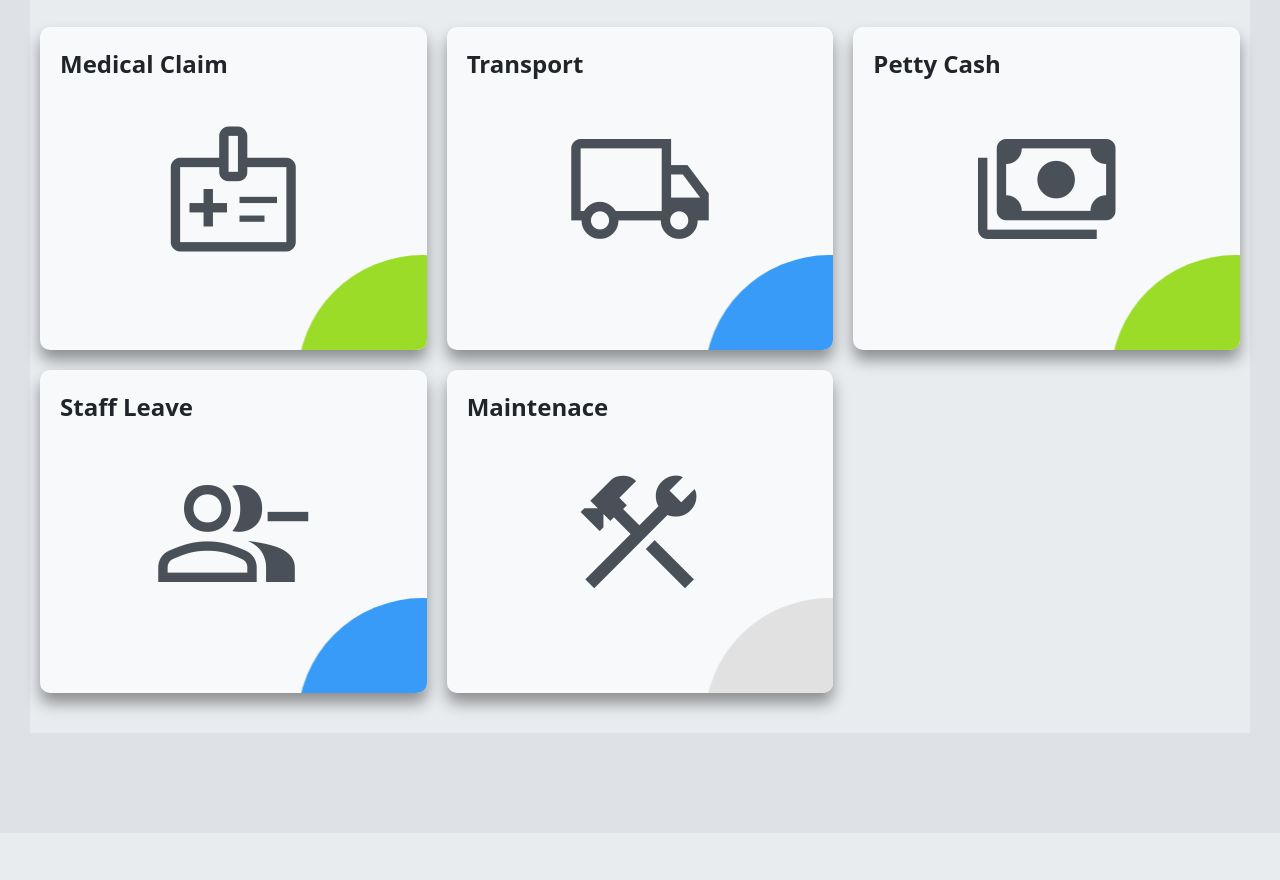
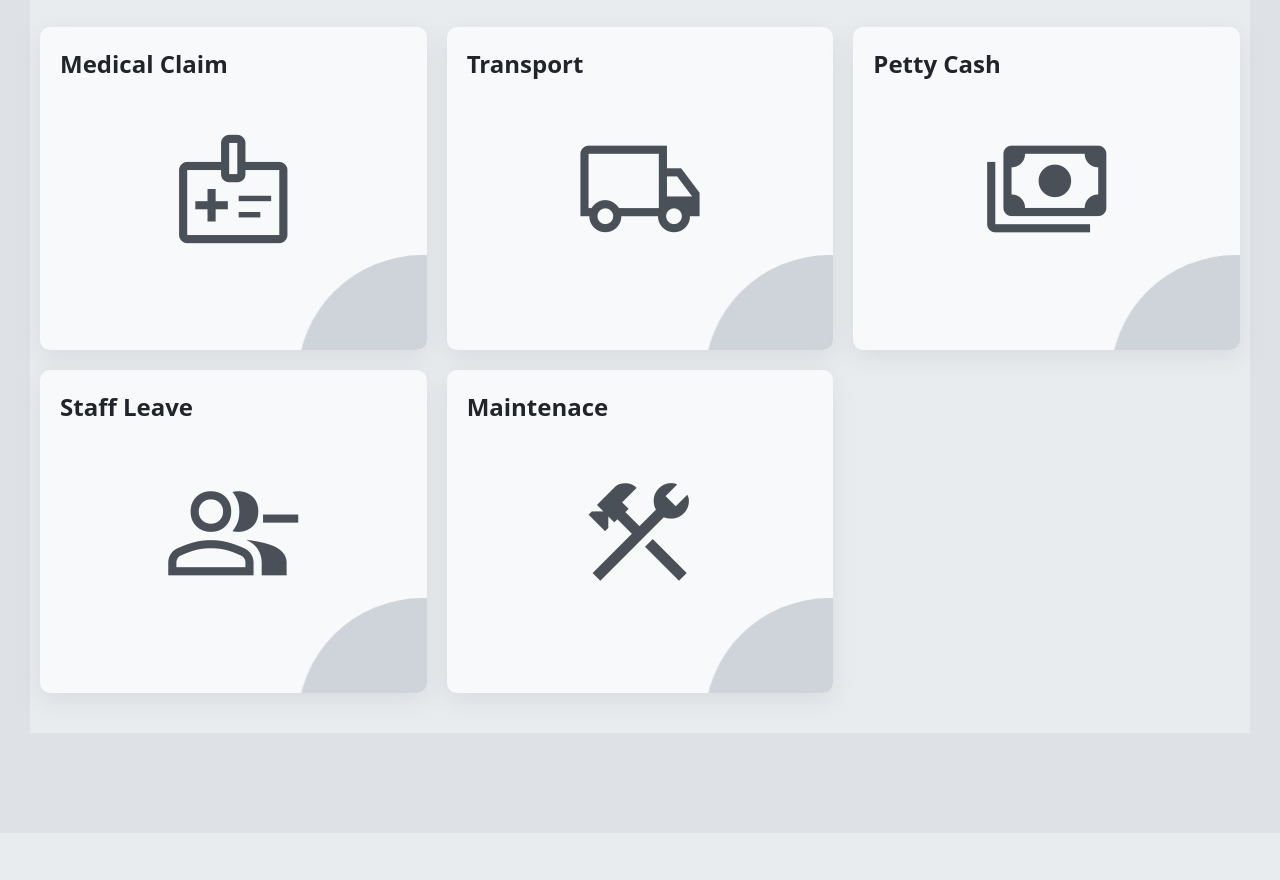
Before and after one commit to benjamin-nartey/ched-intranet, an Eleventy site: page src/index.njk in a window 1280 px wide. Shown: the part 3348-4228 px from the top of the page. Built offline with nearby package versions, Linux system fonts and the light colour scheme; Eleventy itself is replaced by a stand-in of ours; files that its build step writes are made by us from their sources; a web font is replaced by a local one.

Commit message:
boxshadow adjustments

```diff
--- a/public/css/style.css
+++ b/public/css/style.css
@@ -439,7 +439,7 @@ content: 'See Less';
 .circular-grid > .circular-card {
   width: 100%;
   height: 40rem;
-  box-shadow: 0 1rem 1.5rem rgba(0, 0, 0, 0.2);
+  box-shadow: rgba(149, 157, 165, 0.2) 0px 8px 24px;
   border-radius: 1rem;
   padding: 3rem;
   overflow: hidden;
@@ -542,7 +542,7 @@ content: 'See Less';
   transform-style: preserve-3d;
   cursor: pointer;
   border-radius: 1rem;
-  box-shadow: 0 1rem 1.5rem rgba(0, 0, 0, 0.4);
+  box-shadow: rgba(149, 157, 165, 0.2) 0px 8px 24px;
 }
 
 .requisition-grid-container .requisition-grid::before {
@@ -582,18 +582,6 @@ content: 'See Less';
 }
 
 .requisition-grid-container .requisition-grid-2::before {
-  content: "EXTERNAL";
-}
-
-.requisition-grid-container .requisition-grid-2::after {
-  content: "TRANSPORT";
-}
-
-.requisition-grid-container .requisition-grid-3::before {
-  content: "INTERNAL";
-}
-
-.requisition-grid-container .requisition-grid-3::after {
   content: "TRANSPORT";
 }
 
@@ -606,18 +594,6 @@ content: 'See Less';
 }
 
 .requisition-grid-container .requisition-grid-5::before {
-  content: "SENIOR";
-}
-
-.requisition-grid-container .requisition-grid-5::after {
-  content: "STAFF LEAVE";
-}
-
-.requisition-grid-container .requisition-grid-6::before {
-  content: "JUNIOR";
-}
-
-.requisition-grid-container .requisition-grid-6::after {
   content: "STAFF LEAVE";
 }
 
@@ -650,19 +626,8 @@ content: 'See Less';
   transition: all 0.5s;
   transform-style: preserve-3d;
   transform: translate3d(-50%, -50%, 50px);
-  font-size: 15rem;
+  font-size: 13rem;
   color: var(--text-2);
-}
-
-.requisition svg {
-  position: absolute;
-  left: 50%;
-  top: 50%;
-  z-index: 11;
-  transition: all 0.5s;
-  transform-style: preserve-3d;
-  transform: translate3d(-50%, -50%, 50px);
-  height: 30rem;
 }
 
 .requisition-grid .circle {
@@ -672,38 +637,17 @@ content: 'See Less';
   transform-style: preserve-3d;
   transform: translate3d(95%, 70%, 70px);
   transition: all 0.5s;
-}
-
-.circle-1 {
-  background-color: #9bdc28;
-}
-
-.circle-2 {
-  background-color: #379bf7;
-}
-
-.circle-3 {
-  background-color: #e1e1e1;
-}
-
-.circle-4 {
-  background-color: #9bdc28;
-}
-
-.circle-5 {
-  background-color: #379bf7;
-}
-
-.circle-6 {
-  background-color: #e1e1e1;
-}
-
-.circle-7 {
-  background-color: #e1e1e1;
+  background-color: var(--color-grey-4);
 }
 
 .requisition-grid:hover .circle {
   transform: translate3d(70%, 70%, 70px) scale3d(1.3, 1.3, 1.3);
+  background-color: var(--color-blue);
+}
+
+.requisition-grid:hover .material-symbols-outlined {
+  color: var(--color-blue);
+  transform: translate3d(-50%, -50%, 50px) scale(1.2);
 }
 
 #transport {
@@ -916,7 +860,7 @@ footer {
   top: 50%;
   transform: translate(-50%, -50%);
   background-color: var(--color-grey-1);
-  box-shadow: 0px 5px 10px rgba(0, 0, 0, 0.2);
+  box-shadow: rgba(149, 157, 165, 0.2) 0px 8px 24px;
   padding: 3rem;
   z-index: 10;
 }
@@ -927,7 +871,7 @@ footer {
   left: 0;
   width: 100%;
   height: 100%;
-  background-color: var(--color-grey-4);
+  background-color: rgba(206, 212, 218, 0.8);
   backdrop-filter: blur(3px);
   z-index: 6;
 }
--- a/src/css/style.css
+++ b/src/css/style.css
@@ -439,7 +439,7 @@ content: 'See Less';
 .circular-grid > .circular-card {
   width: 100%;
   height: 40rem;
-  box-shadow: 0 1rem 1.5rem rgba(0, 0, 0, 0.2);
+  box-shadow: rgba(149, 157, 165, 0.2) 0px 8px 24px;
   border-radius: 1rem;
   padding: 3rem;
   overflow: hidden;
@@ -542,7 +542,7 @@ content: 'See Less';
   transform-style: preserve-3d;
   cursor: pointer;
   border-radius: 1rem;
-  box-shadow: 0 1rem 1.5rem rgba(0, 0, 0, 0.4);
+  box-shadow: rgba(149, 157, 165, 0.2) 0px 8px 24px;
 }
 
 .requisition-grid-container .requisition-grid::before {
@@ -582,18 +582,6 @@ content: 'See Less';
 }
 
 .requisition-grid-container .requisition-grid-2::before {
-  content: "EXTERNAL";
-}
-
-.requisition-grid-container .requisition-grid-2::after {
-  content: "TRANSPORT";
-}
-
-.requisition-grid-container .requisition-grid-3::before {
-  content: "INTERNAL";
-}
-
-.requisition-grid-container .requisition-grid-3::after {
   content: "TRANSPORT";
 }
 
@@ -606,18 +594,6 @@ content: 'See Less';
 }
 
 .requisition-grid-container .requisition-grid-5::before {
-  content: "SENIOR";
-}
-
-.requisition-grid-container .requisition-grid-5::after {
-  content: "STAFF LEAVE";
-}
-
-.requisition-grid-container .requisition-grid-6::before {
-  content: "JUNIOR";
-}
-
-.requisition-grid-container .requisition-grid-6::after {
   content: "STAFF LEAVE";
 }
 
@@ -650,19 +626,8 @@ content: 'See Less';
   transition: all 0.5s;
   transform-style: preserve-3d;
   transform: translate3d(-50%, -50%, 50px);
-  font-size: 15rem;
+  font-size: 13rem;
   color: var(--text-2);
-}
-
-.requisition svg {
-  position: absolute;
-  left: 50%;
-  top: 50%;
-  z-index: 11;
-  transition: all 0.5s;
-  transform-style: preserve-3d;
-  transform: translate3d(-50%, -50%, 50px);
-  height: 30rem;
 }
 
 .requisition-grid .circle {
@@ -672,38 +637,17 @@ content: 'See Less';
   transform-style: preserve-3d;
   transform: translate3d(95%, 70%, 70px);
   transition: all 0.5s;
-}
-
-.circle-1 {
-  background-color: #9bdc28;
-}
-
-.circle-2 {
-  background-color: #379bf7;
-}
-
-.circle-3 {
-  background-color: #e1e1e1;
-}
-
-.circle-4 {
-  background-color: #9bdc28;
-}
-
-.circle-5 {
-  background-color: #379bf7;
-}
-
-.circle-6 {
-  background-color: #e1e1e1;
-}
-
-.circle-7 {
-  background-color: #e1e1e1;
+  background-color: var(--color-grey-4);
 }
 
 .requisition-grid:hover .circle {
   transform: translate3d(70%, 70%, 70px) scale3d(1.3, 1.3, 1.3);
+  background-color: var(--color-blue);
+}
+
+.requisition-grid:hover .material-symbols-outlined {
+  color: var(--color-blue);
+  transform: translate3d(-50%, -50%, 50px) scale(1.2);
 }
 
 #transport {
@@ -916,7 +860,7 @@ footer {
   top: 50%;
   transform: translate(-50%, -50%);
   background-color: var(--color-grey-1);
-  box-shadow: 0px 5px 10px rgba(0, 0, 0, 0.2);
+  box-shadow: rgba(149, 157, 165, 0.2) 0px 8px 24px;
   padding: 3rem;
   z-index: 10;
 }
@@ -927,7 +871,7 @@ footer {
   left: 0;
   width: 100%;
   height: 100%;
-  background-color: var(--color-grey-4);
+  background-color: rgba(206, 212, 218, 0.8);
   backdrop-filter: blur(3px);
   z-index: 6;
 }
```
